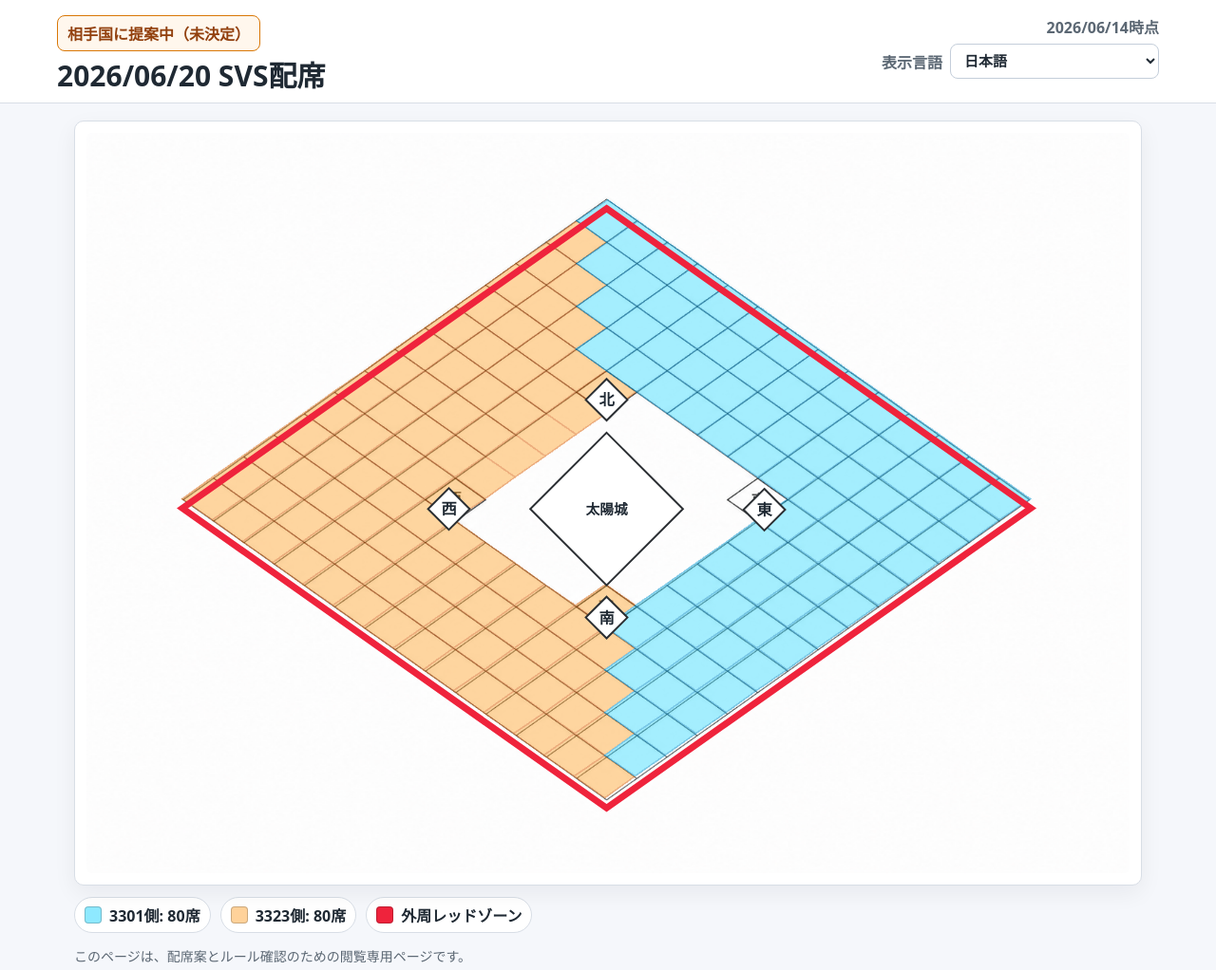
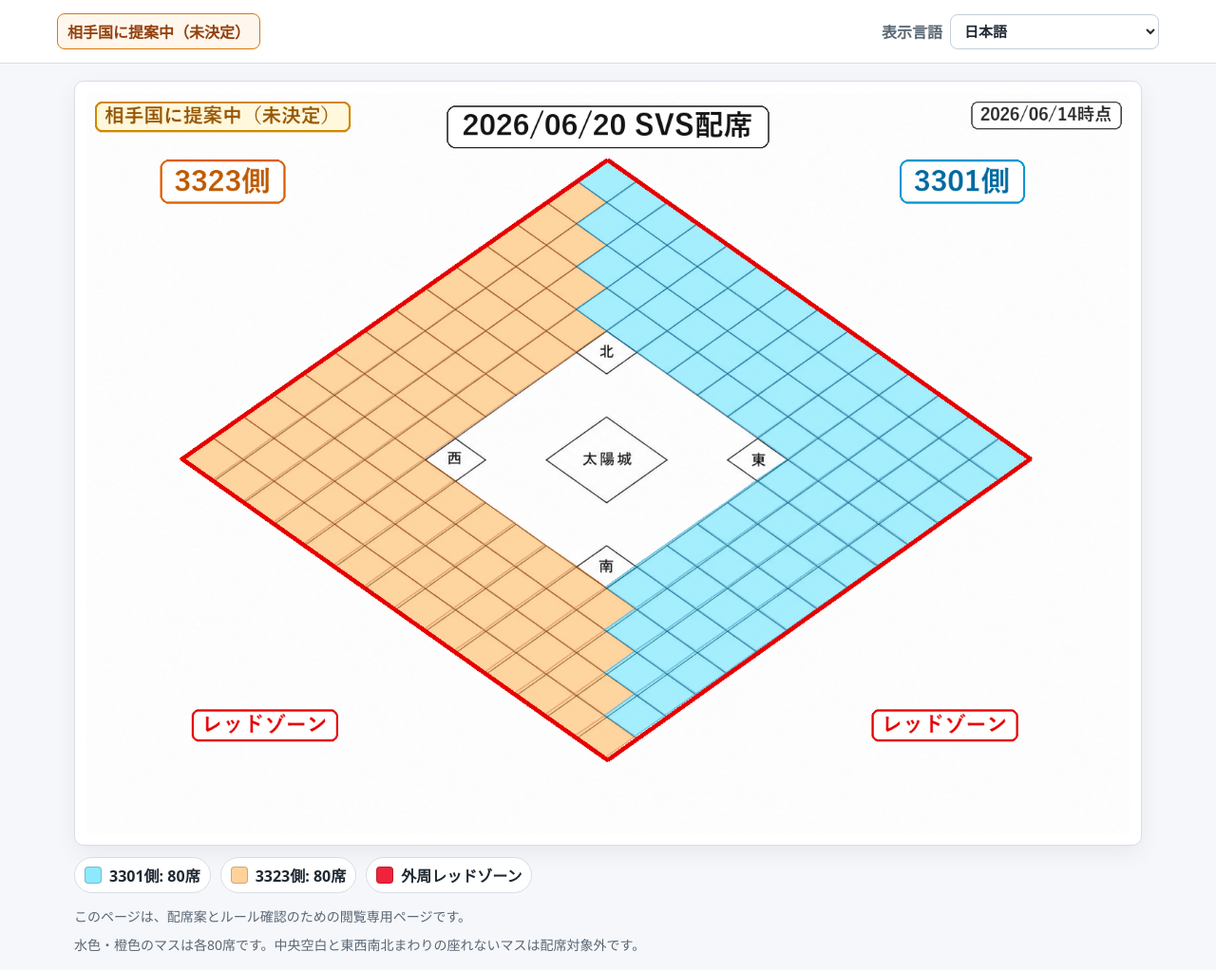
Before and after one commit to svs-seat-room/svs-seat-room.github.io, a plain HTML site: page index.html in a window 1280 px wide. Shown: the top 1022 px of the page at 95% size. Drawn offline with Linux system fonts and the light colour scheme.

Commit message:
Restore final seating map layout

```diff
--- a/index.html
+++ b/index.html
@@ -3,7 +3,7 @@
 <head>
   <meta charset="utf-8">
   <meta name="viewport" content="width=device-width, initial-scale=1">
-  <title>2026/06/20 SVS Seating Proposal</title>
+  <title>2026/06/20 SVS配席</title>
   <style>
     :root {
       color-scheme: light;
@@ -13,7 +13,6 @@
       --cyan: #8ee9ff;
       --orange: #ffd29a;
       --red: #ef233c;
-      --red-soft: #fff1f2;
       --warn: #b45309;
       --warn-soft: #fff7ed;
     }
@@ -28,7 +27,7 @@
     }
 
     header {
-      padding: 16px 18px 10px;
+      padding: 14px 18px;
       background: #fff;
       border-bottom: 1px solid var(--line);
     }
@@ -36,25 +35,11 @@
     .bar {
       max-width: 1160px;
       margin: 0 auto;
-      display: grid;
-      grid-template-columns: 1fr auto;
+      display: flex;
+      justify-content: space-between;
+      align-items: center;
       gap: 12px;
-      align-items: start;
-    }
-
-    .topline {
-      display: flex;
       flex-wrap: wrap;
-      align-items: center;
-      gap: 10px;
-      margin-bottom: 8px;
-    }
-
-    h1 {
-      margin: 0;
-      font-size: clamp(20px, 3vw, 30px);
-      line-height: 1.2;
-      letter-spacing: 0;
     }
 
     .status {
@@ -68,24 +53,16 @@
       white-space: nowrap;
     }
 
-    .date {
-      white-space: nowrap;
-      color: var(--muted);
-      font-weight: 800;
-      text-align: end;
-    }
-
     .controls {
       display: flex;
-      justify-content: flex-end;
       align-items: center;
       gap: 8px;
-      margin-top: 6px;
+      flex-wrap: wrap;
     }
 
     label {
       color: var(--muted);
-      font-weight: 700;
+      font-weight: 800;
     }
 
     select {
@@ -96,7 +73,7 @@
       background: #fff;
       color: var(--ink);
       font-size: 15px;
-      font-weight: 700;
+      font-weight: 800;
     }
 
     main {
@@ -106,7 +83,6 @@
     }
 
     .map-wrap {
-      position: relative;
       background: #fff;
       border: 1px solid var(--line);
       border-radius: 10px;
@@ -114,56 +90,12 @@
       box-shadow: 0 8px 24px rgba(15, 23, 42, .06);
     }
 
-    .map-stage {
-      position: relative;
-      max-width: 100%;
-      overflow: hidden;
-      border-radius: 6px;
-    }
-
-    .map-stage img {
+    img {
       display: block;
       width: 100%;
       height: auto;
+      border-radius: 6px;
     }
-
-    .map-overlay {
-      position: absolute;
-      inset: 0;
-      width: 100%;
-      height: 100%;
-      pointer-events: none;
-    }
-
-    .red-zone {
-      fill: none;
-      stroke: var(--red);
-      stroke-width: 7;
-      vector-effect: non-scaling-stroke;
-    }
-
-    .gate-box,
-    .castle-box {
-      fill: #fff;
-      stroke: #2b2f33;
-      stroke-width: 2;
-      vector-effect: non-scaling-stroke;
-    }
-
-    .gate-text,
-    .castle-text {
-      fill: #1f2933;
-      font-weight: 800;
-      text-anchor: middle;
-      dominant-baseline: central;
-      paint-order: stroke;
-      stroke: #fff;
-      stroke-width: 3px;
-      stroke-linejoin: round;
-    }
-
-    .gate-text { font-size: 22px; }
-    .castle-text { font-size: 20px; }
 
     .legend {
       display: flex;
@@ -203,22 +135,18 @@
       line-height: 1.6;
     }
 
-    [dir="rtl"] .date { text-align: start; }
+    [dir="rtl"] .bar,
+    [dir="rtl"] .controls,
+    [dir="rtl"] .legend {
+      direction: rtl;
+    }
 
     @media (max-width: 720px) {
       .bar {
-        grid-template-columns: 1fr;
+        align-items: stretch;
       }
 
-      .date {
-        text-align: start;
-      }
-
-      .controls {
-        justify-content: flex-start;
-        flex-wrap: wrap;
-      }
-
+      .controls,
       select {
         width: 100%;
       }
@@ -232,14 +160,7 @@
 <body>
   <header>
     <div class="bar">
-      <div>
-        <div class="topline">
       <span class="status" data-i18n="status">相手国に提案中（未決定）</span>
-        </div>
-        <h1 data-i18n="title">2026/06/20 SVS配席</h1>
-      </div>
-      <div>
-        <div class="date" data-i18n="date">2026/06/14時点</div>
       <div class="controls">
         <label for="language" data-i18n="languageLabel">表示言語</label>
         <select id="language" aria-label="Language">
@@ -261,29 +182,11 @@
         </select>
       </div>
     </div>
-    </div>
   </header>
 
   <main>
     <section class="map-wrap" aria-label="SVS seating map">
-      <div class="map-stage">
-        <img src="assets/seating-map-base.png" alt="2026/06/20 seating proposal map">
-        <svg class="map-overlay" viewBox="0 0 1488 1029" preserveAspectRatio="xMidYMid meet" aria-hidden="true">
-          <polygon class="red-zone" points="742,94 1347,522 742,950 137,522"></polygon>
-
-          <rect class="gate-box" x="721" y="346" width="42" height="42" transform="rotate(45 742 367)"></rect>
-          <rect class="gate-box" x="946" y="503" width="42" height="42" transform="rotate(45 967 524)"></rect>
-          <rect class="gate-box" x="721" y="657" width="42" height="42" transform="rotate(45 742 678)"></rect>
-          <rect class="gate-box" x="496" y="502" width="42" height="42" transform="rotate(45 517 523)"></rect>
-          <rect class="castle-box" x="665" y="446" width="154" height="154" transform="rotate(45 742 523)"></rect>
-
-          <text class="gate-text" x="742" y="367" data-svg-i18n="north">北</text>
-          <text class="gate-text" x="967" y="524" data-svg-i18n="east">東</text>
-          <text class="gate-text" x="742" y="678" data-svg-i18n="south">南</text>
-          <text class="gate-text" x="517" y="523" data-svg-i18n="west">西</text>
-          <text class="castle-text" x="742" y="523" data-svg-i18n="castle">太陽城</text>
-        </svg>
-      </div>
+      <img src="assets/2026-06-20-svs-seating.png" alt="2026/06/20 SVS seating proposal map">
     </section>
 
     <div class="legend" aria-label="Legend">
@@ -301,184 +204,139 @@
   <script>
     const translations = {
       "ja": {
-        title: "2026/06/20 SVS配席",
         status: "相手国に提案中（未決定）",
-        date: "2026/06/14時点",
         languageLabel: "表示言語",
         sideA: "3301側: 80席",
         sideB: "3323側: 80席",
         redZone: "外周レッドゾーン",
         note1: "このページは、配席案とルール確認のための閲覧専用ページです。",
-        note2: "水色・橙色のマスは各80席です。中央空白と東西南北まわりの座れないマスは配席対象外です。",
-        north: "北", east: "東", south: "南", west: "西", castle: "太陽城"
+        note2: "水色・橙色のマスは各80席です。中央空白と東西南北まわりの座れないマスは配席対象外です。"
       },
       "en": {
-        title: "2026/06/20 Seating Proposal",
         status: "Proposed to the opposing side (not final)",
-        date: "As of 2026/06/14",
         languageLabel: "Language",
         sideA: "3301 side: 80 seats",
         sideB: "3323 side: 80 seats",
         redZone: "Outer red zone",
         note1: "This page is view-only for seating and rule confirmation.",
-        note2: "Cyan and orange areas each contain 80 seats. The center blank area and unavailable gate-side cells are not included.",
-        north: "N", east: "E", south: "S", west: "W", castle: "Sun Castle"
+        note2: "Cyan and orange areas each contain 80 seats. The center blank area and unavailable gate-side cells are not included."
       },
       "zh-CN": {
-        title: "2026/06/20 座位提案",
         status: "已向对方提出（未最终确定）",
-        date: "截至 2026/06/14",
         languageLabel: "显示语言",
         sideA: "3301方：80个座位",
         sideB: "3323方：80个座位",
         redZone: "外圈红区",
         note1: "此页面仅用于查看座位提案和确认规则。",
-        note2: "水色和橙色区域各有80个座位。中央空白区以及四门附近不可坐的位置不计入座位。",
-        north: "北", east: "东", south: "南", west: "西", castle: "太阳城"
+        note2: "水色和橙色区域各有80个座位。中央空白区以及四门附近不可坐的位置不计入座位。"
       },
       "zh-TW": {
-        title: "2026/06/20 座位提案",
         status: "已向對方提出（尚未確定）",
-        date: "截至 2026/06/14",
         languageLabel: "顯示語言",
         sideA: "3301方：80席",
         sideB: "3323方：80席",
         redZone: "外圈紅區",
         note1: "此頁面僅供查看座位提案與確認規則。",
-        note2: "水色與橙色區域各有80席。中央空白區及四門附近不可坐的位置不列入座位。",
-        north: "北", east: "東", south: "南", west: "西", castle: "太陽城"
+        note2: "水色與橙色區域各有80席。中央空白區及四門附近不可坐的位置不列入座位。"
       },
       "ko": {
-        title: "2026/06/20 좌석 제안",
         status: "상대 측에 제안 중 (미확정)",
-        date: "2026/06/14 기준",
         languageLabel: "표시 언어",
         sideA: "3301 측: 80석",
         sideB: "3323 측: 80석",
         redZone: "외곽 레드존",
         note1: "이 페이지는 좌석안과 규칙 확인을 위한 읽기 전용 페이지입니다.",
-        note2: "하늘색과 주황색 구역은 각각 80석입니다. 중앙 공백과 사방 게이트 주변의 착석 불가 칸은 제외됩니다.",
-        north: "북", east: "동", south: "남", west: "서", castle: "태양성"
+        note2: "하늘색과 주황색 구역은 각각 80석입니다. 중앙 공백과 사방 게이트 주변의 착석 불가 칸은 제외됩니다."
       },
       "ar": {
-        title: "مقترح المقاعد 2026/06/20",
         status: "مقترح للطرف المقابل (غير نهائي)",
-        date: "اعتبارا من 2026/06/14",
         languageLabel: "اللغة",
         sideA: "جانب 3301: 80 مقعدا",
         sideB: "جانب 3323: 80 مقعدا",
         redZone: "المنطقة الحمراء الخارجية",
         note1: "هذه الصفحة للعرض فقط من أجل مراجعة المقاعد والقواعد.",
-        note2: "تحتوي المناطق السماوية والبرتقالية على 80 مقعدا لكل جانب. المنطقة الوسطى والخانات غير المتاحة قرب البوابات غير مشمولة.",
-        north: "ش", east: "ق", south: "ج", west: "غ", castle: "القلعة"
+        note2: "تحتوي المناطق السماوية والبرتقالية على 80 مقعدا لكل جانب. المنطقة الوسطى والخانات غير المتاحة قرب البوابات غير مشمولة."
       },
       "es": {
-        title: "Propuesta de asientos 2026/06/20",
         status: "Propuesta enviada al rival (no final)",
-        date: "Al 2026/06/14",
         languageLabel: "Idioma",
         sideA: "Lado 3301: 80 asientos",
         sideB: "Lado 3323: 80 asientos",
         redZone: "Zona roja exterior",
         note1: "Esta pagina es solo de lectura para revisar asientos y reglas.",
-        note2: "Las zonas cian y naranja tienen 80 asientos cada una. El centro y las casillas no disponibles cerca de las puertas no cuentan.",
-        north: "N", east: "E", south: "S", west: "O", castle: "Castillo"
+        note2: "Las zonas cian y naranja tienen 80 asientos cada una. El centro y las casillas no disponibles cerca de las puertas no cuentan."
       },
       "pt-BR": {
-        title: "Proposta de assentos 2026/06/20",
         status: "Proposta enviada ao lado adversario (nao final)",
-        date: "Em 2026/06/14",
         languageLabel: "Idioma",
         sideA: "Lado 3301: 80 assentos",
         sideB: "Lado 3323: 80 assentos",
         redZone: "Zona vermelha externa",
         note1: "Esta pagina e somente para visualizacao da proposta de assentos e das regras.",
-        note2: "As areas ciano e laranja contem 80 assentos cada. A area central e as celulas indisponiveis perto dos portoes nao contam.",
-        north: "N", east: "L", south: "S", west: "O", castle: "Castelo"
+        note2: "As areas ciano e laranja contem 80 assentos cada. A area central e as celulas indisponiveis perto dos portoes nao contam."
       },
       "ru": {
-        title: "Предложение рассадки 2026/06/20",
         status: "Предложено сопернику (не окончательно)",
-        date: "По состоянию на 2026/06/14",
         languageLabel: "Язык",
         sideA: "Сторона 3301: 80 мест",
         sideB: "Сторона 3323: 80 мест",
         redZone: "Внешняя красная зона",
         note1: "Эта страница доступна только для просмотра рассадки и правил.",
-        note2: "Голубая и оранжевая зоны содержат по 80 мест. Центральная пустая зона и недоступные клетки у ворот не учитываются.",
-        north: "С", east: "В", south: "Ю", west: "З", castle: "Замок"
+        note2: "Голубая и оранжевая зоны содержат по 80 мест. Центральная пустая зона и недоступные клетки у ворот не учитываются."
       },
       "id": {
-        title: "Proposal Kursi 2026/06/20",
         status: "Diajukan ke pihak lawan (belum final)",
-        date: "Per 2026/06/14",
         languageLabel: "Bahasa",
         sideA: "Sisi 3301: 80 kursi",
         sideB: "Sisi 3323: 80 kursi",
         redZone: "Zona merah luar",
         note1: "Halaman ini hanya untuk melihat proposal kursi dan konfirmasi aturan.",
-        note2: "Area biru muda dan oranye masing-masing berisi 80 kursi. Area kosong tengah dan sel yang tidak tersedia di dekat gerbang tidak dihitung.",
-        north: "U", east: "T", south: "S", west: "B", castle: "Kastel"
+        note2: "Area biru muda dan oranye masing-masing berisi 80 kursi. Area kosong tengah dan sel yang tidak tersedia di dekat gerbang tidak dihitung."
       },
       "th": {
-        title: "ข้อเสนอที่นั่ง 2026/06/20",
         status: "เสนอให้ฝ่ายตรงข้ามแล้ว (ยังไม่สรุป)",
-        date: "ณ วันที่ 2026/06/14",
         languageLabel: "ภาษา",
         sideA: "ฝ่าย 3301: 80 ที่นั่ง",
         sideB: "ฝ่าย 3323: 80 ที่นั่ง",
         redZone: "เขตแดงรอบนอก",
         note1: "หน้านี้เป็นหน้าอ่านอย่างเดียวสำหรับตรวจสอบที่นั่งและกฎ",
-        note2: "พื้นที่สีฟ้าและสีส้มมีฝ่ายละ 80 ที่นั่ง พื้นที่ว่างกลางและช่องที่นั่งไม่ได้ใกล้ประตูจะไม่ถูกนับ",
-        north: "เหนือ", east: "ตะวันออก", south: "ใต้", west: "ตะวันตก", castle: "ปราสาท"
+        note2: "พื้นที่สีฟ้าและสีส้มมีฝ่ายละ 80 ที่นั่ง พื้นที่ว่างกลางและช่องที่นั่งไม่ได้ใกล้ประตูจะไม่ถูกนับ"
       },
       "vi": {
-        title: "De xuat cho ngoi 2026/06/20",
         status: "Da de xuat cho doi phuong (chua chot)",
-        date: "Tinh den 2026/06/14",
         languageLabel: "Ngon ngu",
         sideA: "Phe 3301: 80 cho",
         sideB: "Phe 3323: 80 cho",
         redZone: "Vung do ben ngoai",
         note1: "Trang nay chi de xem de xuat cho ngoi va xac nhan quy tac.",
-        note2: "Khu mau xanh va cam moi khu co 80 cho. Khu trong o giua va cac o khong the ngoi gan cong khong duoc tinh.",
-        north: "B", east: "D", south: "N", west: "T", castle: "Thanh"
+        note2: "Khu mau xanh va cam moi khu co 80 cho. Khu trong o giua va cac o khong the ngoi gan cong khong duoc tinh."
       },
       "fr": {
-        title: "Proposition de placement 2026/06/20",
         status: "Propose a l'adversaire (non final)",
-        date: "Au 2026/06/14",
         languageLabel: "Langue",
         sideA: "Cote 3301 : 80 places",
         sideB: "Cote 3323 : 80 places",
         redZone: "Zone rouge exterieure",
         note1: "Cette page est en lecture seule pour verifier le placement et les regles.",
-        note2: "Les zones cyan et orange contiennent chacune 80 places. La zone centrale et les cases indisponibles pres des portes ne sont pas incluses.",
-        north: "N", east: "E", south: "S", west: "O", castle: "Chateau"
+        note2: "Les zones cyan et orange contiennent chacune 80 places. La zone centrale et les cases indisponibles pres des portes ne sont pas incluses."
       },
       "de": {
-        title: "Sitzplatzvorschlag 2026/06/20",
         status: "Dem Gegner vorgeschlagen (nicht final)",
-        date: "Stand 2026/06/14",
         languageLabel: "Sprache",
         sideA: "3301-Seite: 80 Sitze",
         sideB: "3323-Seite: 80 Sitze",
         redZone: "Aussere rote Zone",
         note1: "Diese Seite ist nur zur Ansicht der Sitzordnung und Regeln gedacht.",
-        note2: "Die cyanfarbenen und orangefarbenen Bereiche enthalten jeweils 80 Sitze. Der mittlere Leerbereich und nicht verfuegbare Felder an den Toren zaehlen nicht.",
-        north: "N", east: "O", south: "S", west: "W", castle: "Burg"
+        note2: "Die cyanfarbenen und orangefarbenen Bereiche enthalten jeweils 80 Sitze. Der mittlere Leerbereich und nicht verfuegbare Felder an den Toren zaehlen nicht."
       },
       "tr": {
-        title: "2026/06/20 Koltuk Onerisi",
         status: "Rakip tarafa onerildi (kesin degil)",
-        date: "2026/06/14 itibariyla",
         languageLabel: "Dil",
         sideA: "3301 tarafi: 80 koltuk",
         sideB: "3323 tarafi: 80 koltuk",
         redZone: "Dis kirmizi bolge",
         note1: "Bu sayfa koltuk plani ve kurallari kontrol etmek icin salt okunurdur.",
-        note2: "Camgobegi ve turuncu alanlarin her biri 80 koltuk icerir. Orta bos alan ve kapilarin yanindaki kullanilamaz hucreler dahil degildir.",
-        north: "K", east: "D", south: "G", west: "B", castle: "Kale"
+        note2: "Camgobegi ve turuncu alanlarin her biri 80 koltuk icerir. Orta bos alan ve kapilarin yanindaki kullanilamaz hucreler dahil degildir."
       }
     };
 
@@ -491,13 +349,8 @@
       const t = translations[language] || translations.ja;
       document.documentElement.lang = language;
       document.documentElement.dir = language === "ar" ? "rtl" : "ltr";
-      document.title = t.title;
       document.querySelectorAll("[data-i18n]").forEach((node) => {
         const key = node.getAttribute("data-i18n");
-        node.textContent = t[key] || translations.ja[key] || "";
-      });
-      document.querySelectorAll("[data-svg-i18n]").forEach((node) => {
-        const key = node.getAttribute("data-svg-i18n");
         node.textContent = t[key] || translations.ja[key] || "";
       });
       localStorage.setItem("svs-seat-room-language", language);
```
Also changed, not shown: assets/2026-06-20-svs-seating.png (added). Lines whose indentation alone changed are shown as unchanged.
